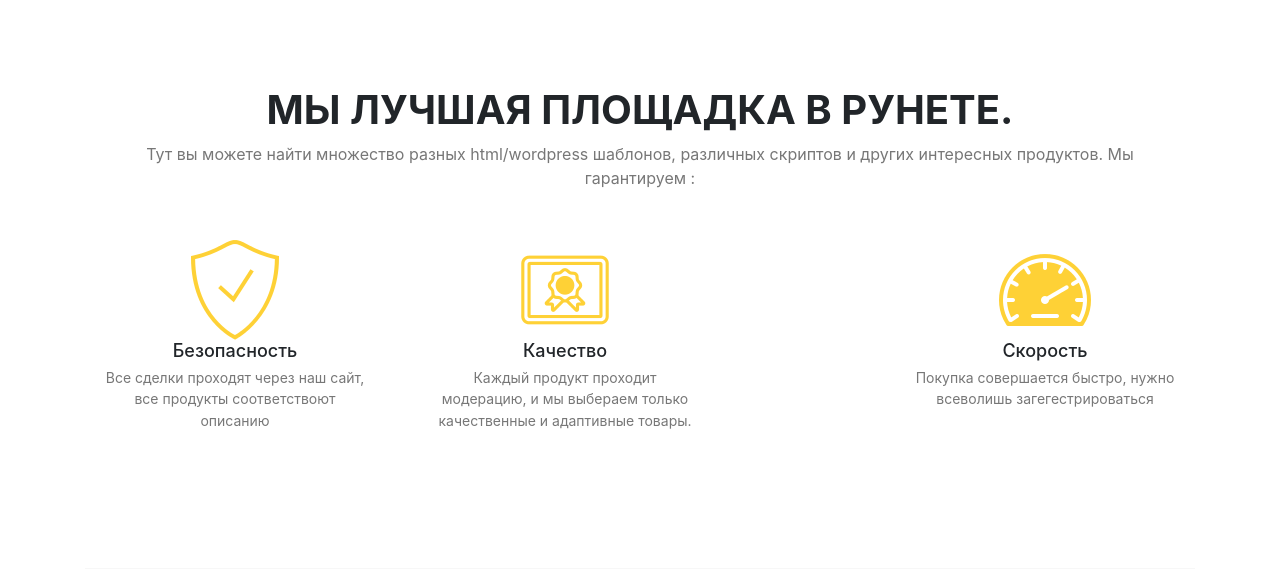
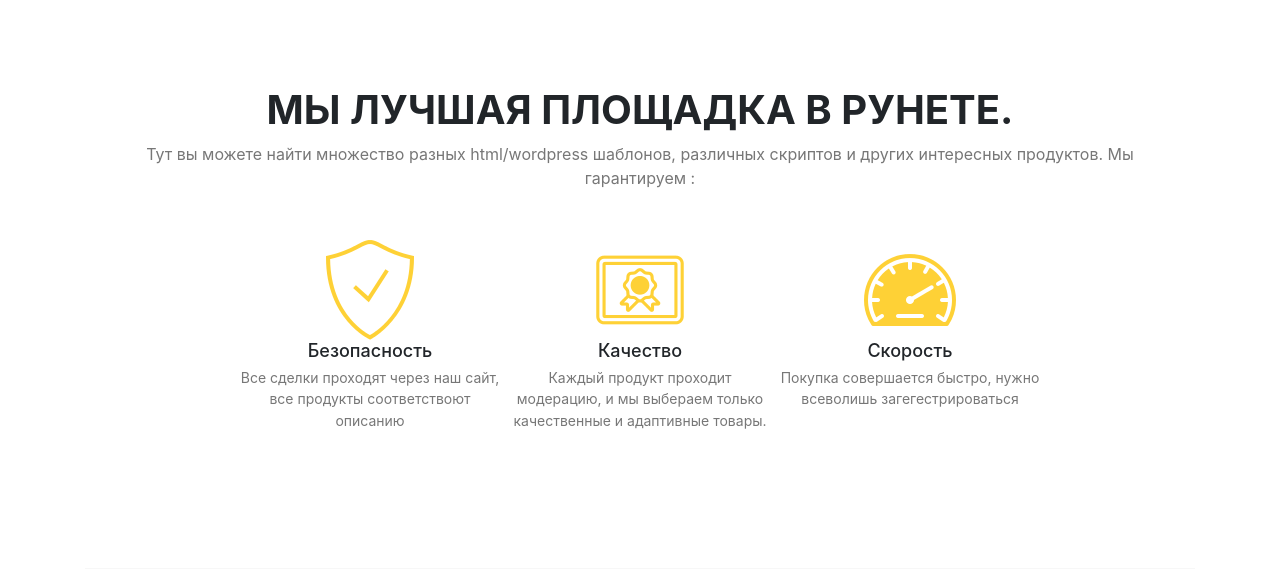
Before and after one commit to CheloVek0116/ThemeStore, a Django app: page /present/ in a window 1280 px wide. Shown: the part 677-1246 px from the top of the page. Run offline with Django 3.2, Linux system fonts and the light colour scheme; some libraries are stand-ins or nearby versions.

Commit message:
fix front-end

```diff
--- a/myshop/urls.py
+++ b/myshop/urls.py
@@ -25,7 +25,7 @@ urlpatterns = [
 	url(r'^ratings/', include('star_ratings.urls', namespace='ratings')),
     path('admin/', admin.site.urls),
     path('accounts/', include('django.contrib.auth.urls')),
-    path('present/', present_page),
+    path('present/', present_page, name='present_page'),
     path('', include('shop.urls')),
 ]
 
--- a/static/css/style.css
+++ b/static/css/style.css
@@ -26,14 +26,6 @@ h1 {
 	margin: 15px;
 }
 
-
-
-
-
-.container {
-	width:930px;
-	margin :0 auto;
-}
 
 
 .logo {
@@ -107,14 +99,6 @@ h1 {
 	transition: 0.5s all;
 }
 
-.clearfix:after {
-	content:'';
-	display: table;
-	width: 100%;
-	clear: both;
-}
-
-
 .title {
 	padding-top: 115px;
 }
@@ -138,6 +122,11 @@ h1 {
 	margin-top: 50px;
 }
 
+.services.items {
+	display: flex;
+	justify-content: center;
+}
+
 .search_form {
 	margin-left: 39%;
 }
@@ -158,13 +147,6 @@ h1 {
 	line-height: 1.55em;
 }
 
-.services_item:last-child {
-	float: right;
-}
-
-.services_item:nth-child(2) {
-	margin-left: 60px;
-}
 
 .works a {
 	float: left;
@@ -238,6 +220,8 @@ h1 {
 	background: #fed136;
 
 }
+
+
 /* End search-box*/
 
 footer {
@@ -246,3 +230,34 @@ footer {
 	background: #10203a;
 
 }
+
+
+
+/*.avatar {
+	margin-right: 10px;
+	width: 38px;
+	height: 38px;
+	border: 2px solid black;
+	border-radius: 50%;
+	text-align: center;
+	background: #e17076;
+	display: block;
+}
+
+.author {
+	display: flex;
+}
+
+.card_btns {
+	width: 100%;
+	display: flex;
+}
+
+.card_btns > .btn_author {
+	position: absolute;
+	right: 10px;
+}
+
+main {
+	background: #13284a;
+}*/
--- a/templates/Present.html
+++ b/templates/Present.html
@@ -25,7 +25,7 @@
 
 
 {% block content %}
-    <section id="services">
+<section id="services">
 
 
 	<div class="container">
@@ -33,13 +33,12 @@
 			<h2>
 				Мы лучшая площадка в рунете.
 			</h2>
-
 			<p>
 				Тут вы можете найти множество разных html/wordpress шаблонов, различных скриптов и других интересных продуктов. Мы гарантируем :
 			</p>
 		</div>
 
-		<div class="services clearfix">
+		<div class="services items">
 
 			<div class="services_item">
 
@@ -106,7 +105,7 @@
 
 
 
-		<div class="works clearfix">
+		<div class="works">
 
 			<p>Hi guys</p>
 
--- a/templates/base.html
+++ b/templates/base.html
@@ -25,7 +25,11 @@
                 <nav>
                     <ul class ="menu">
                         <li>
-                            <a href="{% url 'shop:ProductList' %}">Главная</a>
+                            <a href="{% if user.is_authenticated %}
+                                        {% url 'shop:ProductList' %}
+                                     {% else %}
+                                        {% url 'present_page' %}
+                                     {% endif %}">Главная</a>
                         </li>
 
 
```
